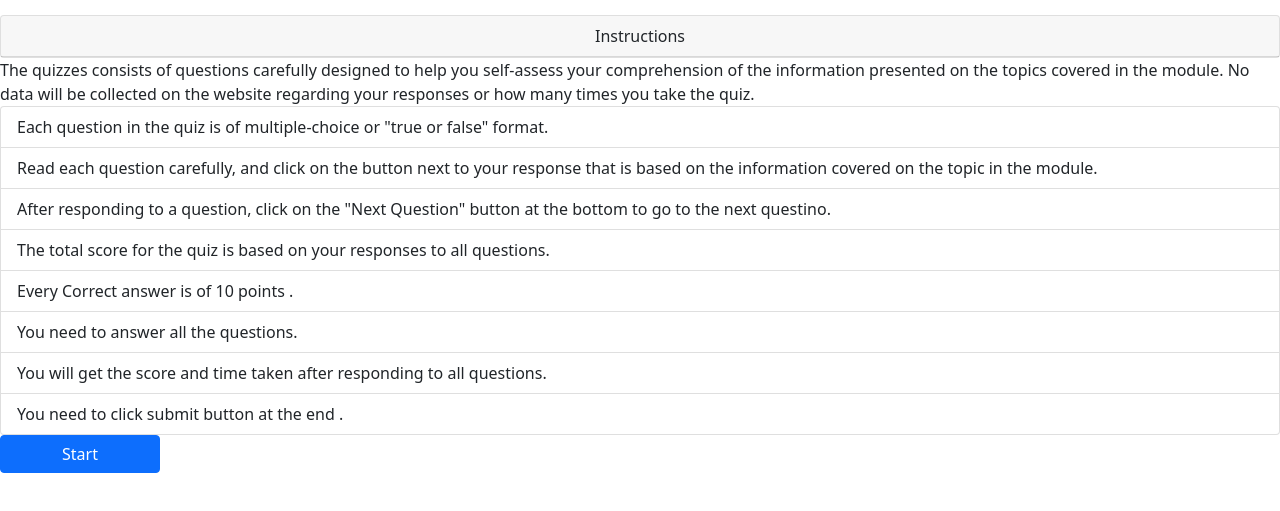
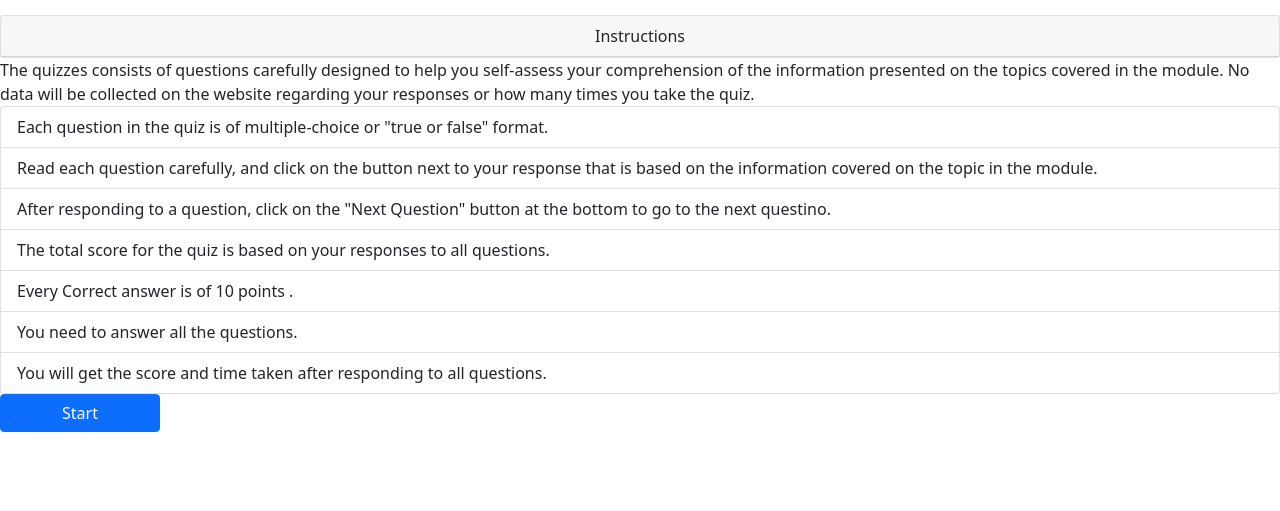
Before and after one commit to sanashaik5/TechQuiz, a plain HTML site: page index.html in a window 1280 px wide. Shown: the part 85-596 px from the top of the page. Drawn offline with nearby package versions, Linux system fonts and the light colour scheme.

Commit message:
Update index.html

```diff
--- a/index.html
+++ b/index.html
@@ -43,7 +43,6 @@ The total score for the quiz is based on your responses to all questions.</li>
 </li>
 <li class="list-group-item"> You need to answer all the questions.</li>
 <li class="list-group-item"> You will get the score and time taken after responding to all questions.</li>
-<li class="list-group-item"> You need to click submit button at the end .</li>
 
 </ul>
 
```
